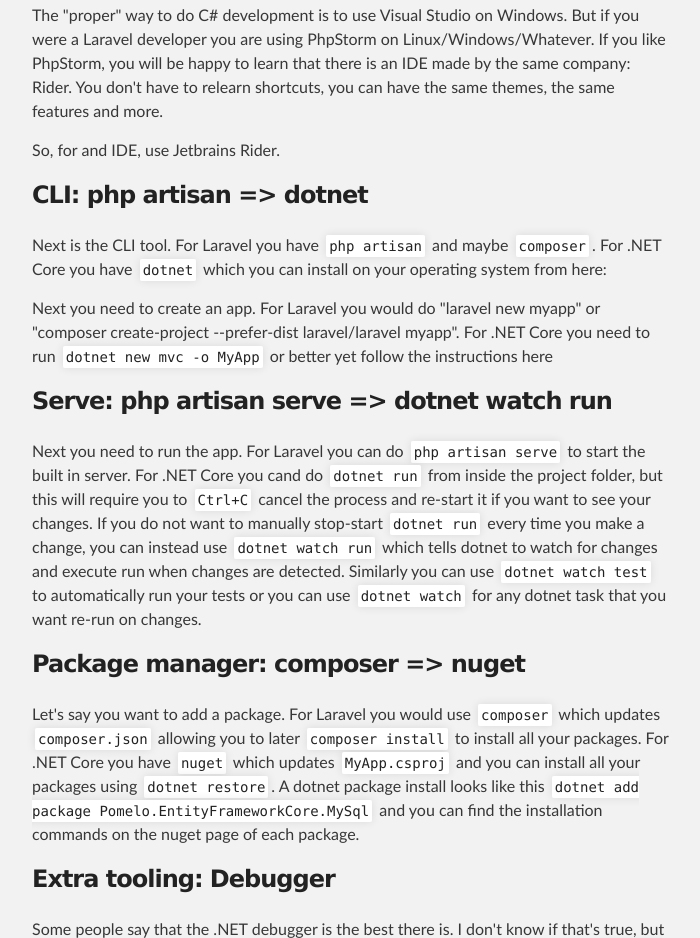
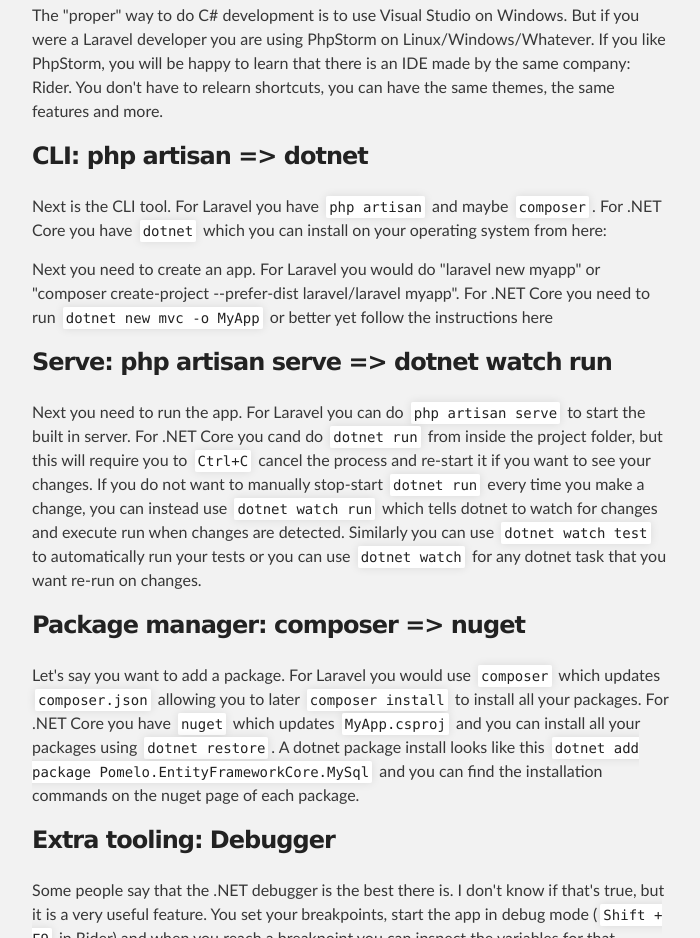
Before and after one commit to bacanu/bacanu.github.io, a plain HTML site: page index.html in a window 1280 px wide. Shown: the part 1043-1981 px from the top of the page, without its empty margins (288-988 px from the left). Drawn offline with Linux system fonts and the light colour scheme.

Commit message:
add posts/tooling-laravel-to-netcore.html

```diff
--- a/index.html
+++ b/index.html
@@ -44,7 +44,6 @@
 <p>This is part 1 of a series of blog posts intended to help you (or future me) to transition from Laravel to ASP.NET Core MVC.</p>
 <h2 id="ide-phpstorm-rider-1">IDE: PhpStorm =&gt; Rider</h2>
 <p>The &quot;proper&quot; way to do C# development is to use Visual Studio on Windows. But if you were a Laravel developer you are using PhpStorm on Linux/Windows/Whatever. If you like PhpStorm, you will be happy to learn that there is an IDE made by the same company: Rider. You don't have to relearn shortcuts, you can have the same themes, the same features and more.</p>
-<p>So, for and IDE, use Jetbrains Rider.</p>
 <h2 id="cli-php-artisan-dotnet-1">CLI: php artisan =&gt; dotnet</h2>
 <p>Next is the CLI tool. For Laravel you have <code>php artisan</code> and maybe <code>composer</code>. For .NET Core you have <code>dotnet</code> which you can install on your operating system from here: <a href="https://dotnet.microsoft.com/download"></a></p>
 <p>Next you need to create an app. For Laravel you would do &quot;laravel new myapp&quot; or &quot;composer create-project --prefer-dist laravel/laravel myapp&quot;.
```
Also changed, not shown: posts/tooling-laravel-to-netcore.html (+0 -1 lines).
